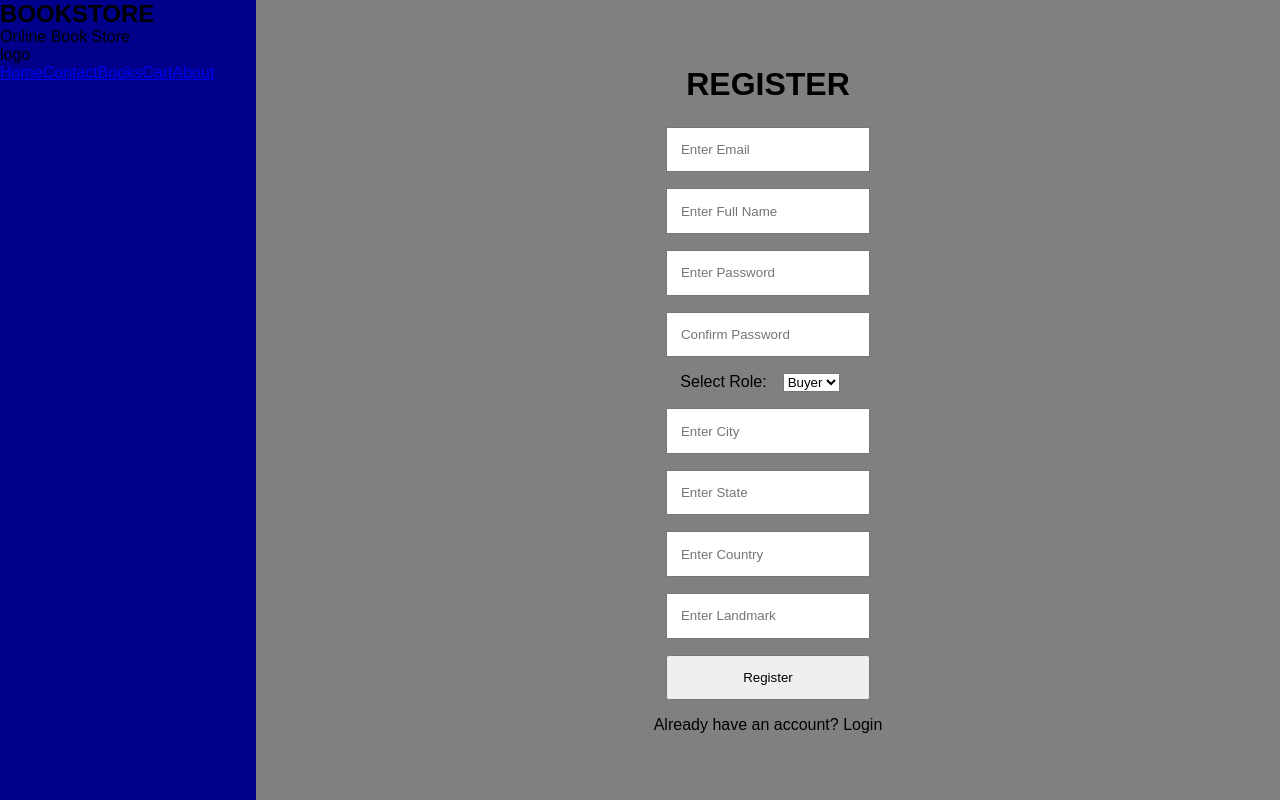
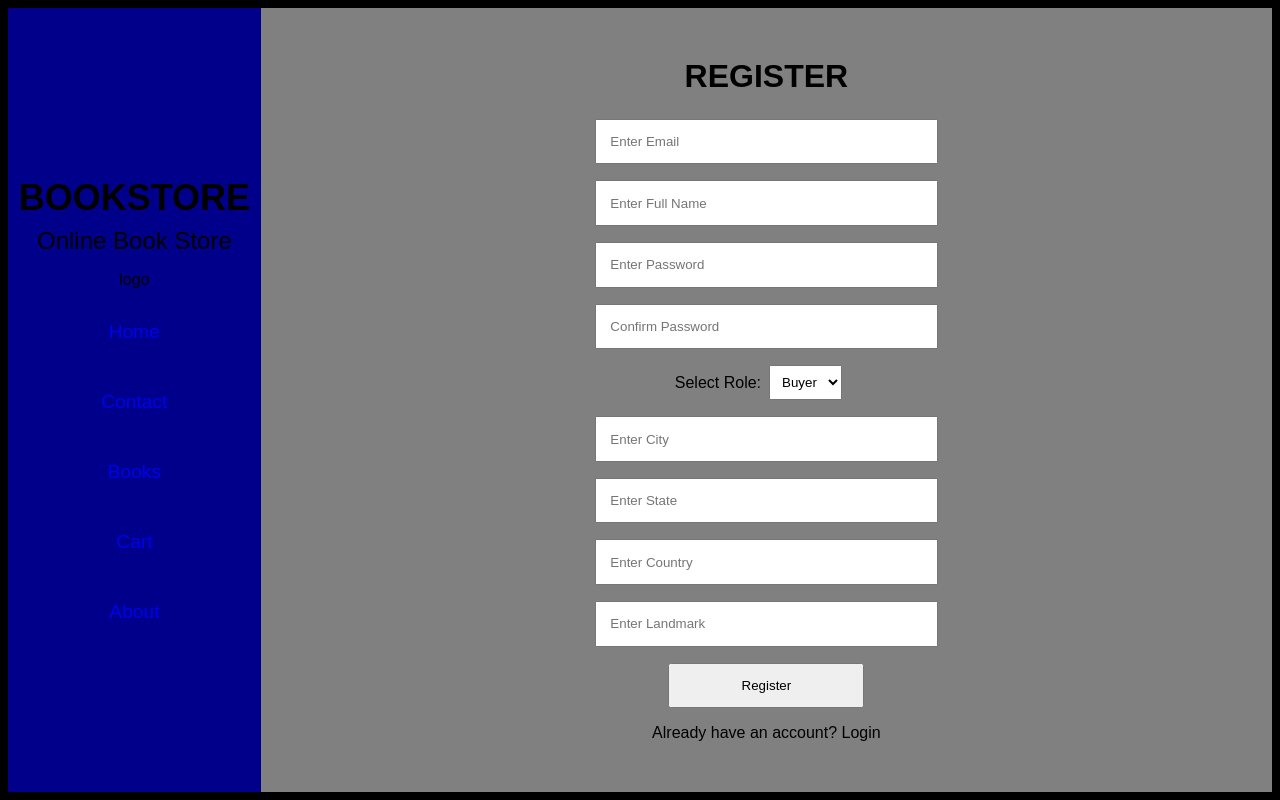
Before and after one commit to lokesh21012002/Bookstore, an Angular app in the folder client/store_front/: page / in a window 1280 px wide. Built offline with nearby package versions, Linux system fonts and the light colour scheme.

Commit message:
Fixing Frontend

```diff
--- a/client/store_front/src/app/app.component.css
+++ b/client/store_front/src/app/app.component.css
@@ -4,12 +4,17 @@
   display: grid;
   grid-template-rows: 1fr;
   grid-template-columns: 1fr 4fr;
+  padding: .5rem;
 }
 
 .header {
   background: darkblue;
+  padding: 1rem;
+  overflow-y: scroll;
 }
 
 .dynamiccontent {
+  padding: 1rem;
   background: gray;
+  overflow-y: scroll;
 }
--- a/client/store_front/src/app/common/header/header.component.css
+++ b/client/store_front/src/app/common/header/header.component.css
@@ -0,0 +1,52 @@
+header{
+    height: 100%;
+    display: flex;
+    align-items: center;
+    justify-content: center;
+}
+
+nav{
+    display: flex;
+    flex-direction: column;
+    gap: 2rem;
+}
+
+.branding{
+    display: flex;
+    flex-direction: column;
+    justify-content: center;
+    align-items: center;
+    gap: 1rem;
+}
+
+.product{
+    font-size: x-large;
+    display: flex;
+    flex-direction: column;
+    justify-content: center;
+    align-items: center;
+    gap: 0.3em;
+}
+
+.logo{
+
+}
+
+.dashboard{
+
+}
+
+
+
+.roledash{
+    display: flex;
+    flex-direction: column;
+    justify-content: center;
+    align-items: center;
+    gap: 3rem;
+}
+
+.roledash a{
+    text-decoration: none;
+    font-size: larger;
+}
--- a/client/store_front/src/app/common/home/home.component.css
+++ b/client/store_front/src/app/common/home/home.component.css
@@ -1,3 +1,28 @@
+.buyerhome{
+    display: flex;
+    flex-direction: column;
+    gap: 2rem;
+    justify-content: center;
+    align-items: center;
+}
+
+.searchbooks{
+    width: 100%;
+    display: flex;
+    justify-content: center;
+    align-items: center;
+}
+
+.searchbooks input{
+    width: 50%;
+    padding: 1rem;
+}
+
+.searchbooks button{
+    padding: 1rem;
+    width: 10%;
+}
+
 .bookscollection{
     display: grid;
     grid-template-rows: 1fr 1fr;
@@ -21,6 +46,10 @@
     height: 15rem;
 }
 
+.sellerhome{
+    height: 100%;
+}
+
 section{
     display: flex;
     flex-direction: column;
--- a/client/store_front/src/app/common/home/home.component.ts
+++ b/client/store_front/src/app/common/home/home.component.ts
@@ -90,6 +90,16 @@ export class HomeComponent implements OnInit{
       totalavailable : 10,
       genre : "Comic",
       cover : "https://upload.wikimedia.org/wikipedia/en/0/0e/Marvel_Logo.svg"
+    },
+    {
+      id : 9,
+      title : "Captain Marvel",
+      author : "Stan Lee",
+      price : 100,
+      totalsold : 1,
+      totalavailable : 10,
+      genre : "Comic",
+      cover : "https://upload.wikimedia.org/wikipedia/en/0/0e/Marvel_Logo.svg"
     }
   ];
 
--- a/client/store_front/src/app/userauth/userauth.component.css
+++ b/client/store_front/src/app/userauth/userauth.component.css
@@ -18,7 +18,7 @@
 
   .authform form input {
     padding: 1em;
-    width: 20%;
+    width: 35%;
   }
 
   .authform form button {
@@ -32,9 +32,14 @@
 
   .rolechoices {
     display: flex;
-    gap: 1rem;
+    gap: .5rem;
     justify-content: center;
     margin-right: 1rem;
+    align-items: center;
+  }
+
+  .rolechoices select{
+    padding: .5rem;
   }
 
   .buyerdata {
```
Also changed, not shown: client/store_front/src/styles.css (line endings or trailing spaces).
